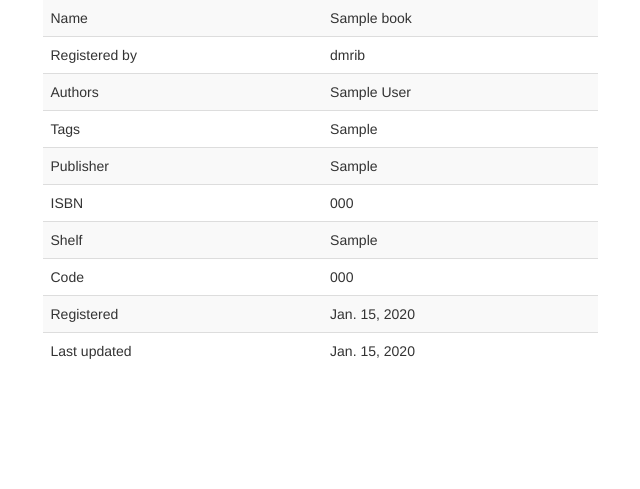
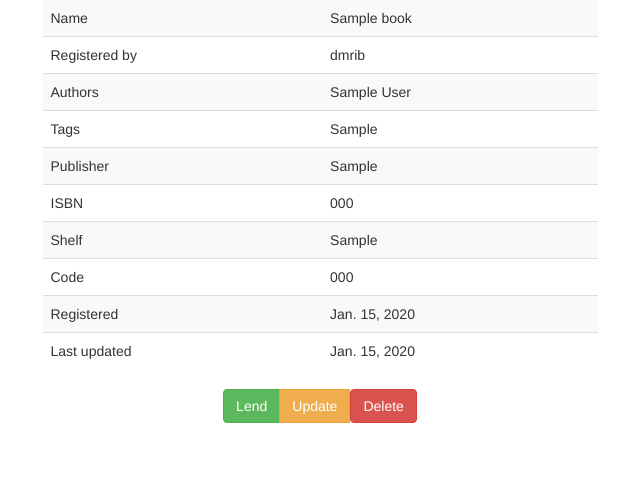
Before and after one commit to dmrib/termitolib, a Django app: page /books/1/ in a window 1280 px wide. Shown: the part 193-682 px from the top of the page, without its empty margins (320-960 px from the left). Run offline with Django 3.2, Linux system fonts and the light colour scheme; a user stored in the database is signed in; data comes from the database, SQL or seed files in the repository; both versions use the stored data as it was after the commit; tables that the repository leaves empty hold one stand-in row (values such as "Sample post"); some libraries are stand-ins or nearby versions.

Commit message:
Delete book

```diff
--- a/termitolib/books/templates/books/book_detail.html
+++ b/termitolib/books/templates/books/book_detail.html
@@ -50,4 +50,13 @@
             </tr>
     </table>
 </div>
+<center>
+    {% if request.user.is_staff %}
+    <div class="btn-group">
+        <button type="button" class="btn btn-success">Lend</button>
+        <button type="button" class="btn btn-warning">Update</button>
+        <a href="{{ book.get_absolute_url }}/delete"><button type="button" class="btn btn-danger">Delete</button></a>
+    </div>
+    {% endif %}
+</center>
 {% endblock%}
--- a/termitolib/books/urls.py
+++ b/termitolib/books/urls.py
@@ -1,12 +1,13 @@
 from django.conf.urls import url
 from django.views.generic import TemplateView
 
-from .views import BookCreateView, BookSearchListView, BookDetailView
+from .views import BookCreateView, BookSearchListView, BookDetailView, BookDeleteView
 
 
 urlpatterns = [
                 url(r'^register/$', BookCreateView.as_view(), name='register'),
                 url(r'^search$', TemplateView.as_view(template_name='books/book_search.html'), name='search'),
                 url(r'^search_result/$', BookSearchListView.as_view(), name='search-result'),
-                url(r'^(?P<pk>[-\w]+)/$', BookDetailView.as_view(), name='book-detail')
+                url(r'^(?P<pk>[-\w]+)/$', BookDetailView.as_view(), name='book-detail'),
+                url(r'^(?P<pk>[\w-]+)/delete$', BookDeleteView.as_view(), name='book-delete'),
 ]
--- a/termitolib/books/views.py
+++ b/termitolib/books/views.py
@@ -1,7 +1,7 @@
 from django.contrib.auth.mixins import LoginRequiredMixin
 from django.db.models import Q
 from django.shortcuts import render
-from django.views.generic import CreateView, ListView, DetailView
+from django.views.generic import CreateView, ListView, DetailView, DeleteView
 from django.views.generic.edit import ProcessFormView
 
 from .forms import BookForm
@@ -18,6 +18,7 @@ class BookCreateView(LoginRequiredMixin, CreateView):
         book = form.save(commit=False)
         book.registered_by = self.request.user
         return super(BookCreateView, self).form_valid(form)
+
 
 class BookSearchListView(ListView):
     template_name = 'books/book_search_result.html'
@@ -39,3 +40,9 @@ class BookSearchListView(ListView):
 class BookDetailView(DetailView):
     model = Book
     context_object_name = 'book'
+
+
+class BookDeleteView(DeleteView):
+    model = Book
+    success_url = '/'
+    context_object_name = 'book'
```
Also changed, not shown: termitolib/books/templates/books/book_confirm_delete.html (added, +15 -0 lines), termitolib/db.sqlite3.
